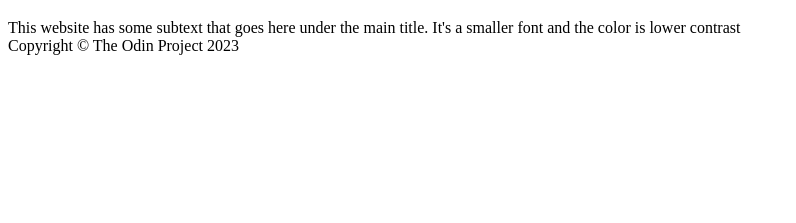
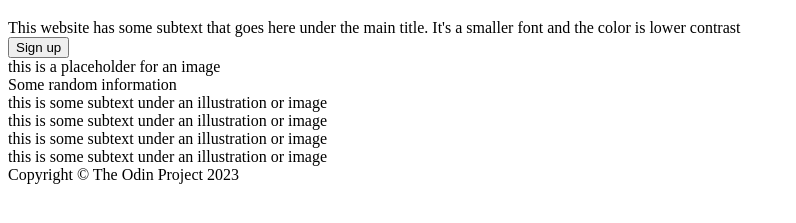
Before and after one commit to Eclipsorum/odin-landing-page, a plain HTML site: page index.html in a window 1280 px wide. Shown: the part 157-380 px from the top of the page, without its empty margins (0-796 px from the left). Drawn offline with Linux system fonts and the light colour scheme.

Commit message:
Populate some elements in info section

```diff
--- a/index.html
+++ b/index.html
@@ -21,18 +21,42 @@
     </header>
 
     <div class="content-wrap">
+
         <div class="hero-wrap">
             <div class="hero-sign">
                 <h1>This website is awesome</h1>
                 <div class="text">This website has some subtext that goes here under the main title. It's a smaller font and the color is lower contrast</div>
+                <button class="sign-up">Sign up</button>
             </div>
             <div class="hero-img">
-
+                this is a placeholder for an image
             </div>
         </div>
+
         <div class="info-wrap">
+            <div class="info-title">
+                Some random information
+            </div>
+            <div class="info-content">
+                <div class="info-container">
+                    <div class="frame"></div>
+                    <div class="text">this is some subtext under an illustration or image</div>
+                </div>
+                <div class="info-container">
+                    <div class="frame"></div>
+                    <div class="text">this is some subtext under an illustration or image</div>
+                </div>
+                <div class="info-container">
+                    <div class="frame"></div>
+                    <div class="text">this is some subtext under an illustration or image</div>
+                </div>
+                <div class="info-container">
+                    <div class="frame"></div>
+                    <div class="text">this is some subtext under an illustration or image</div>
+                </div>
+            </div>
+        </div>
 
-        </div>
         <div class="quote-wrap">
 
         </div>
```
